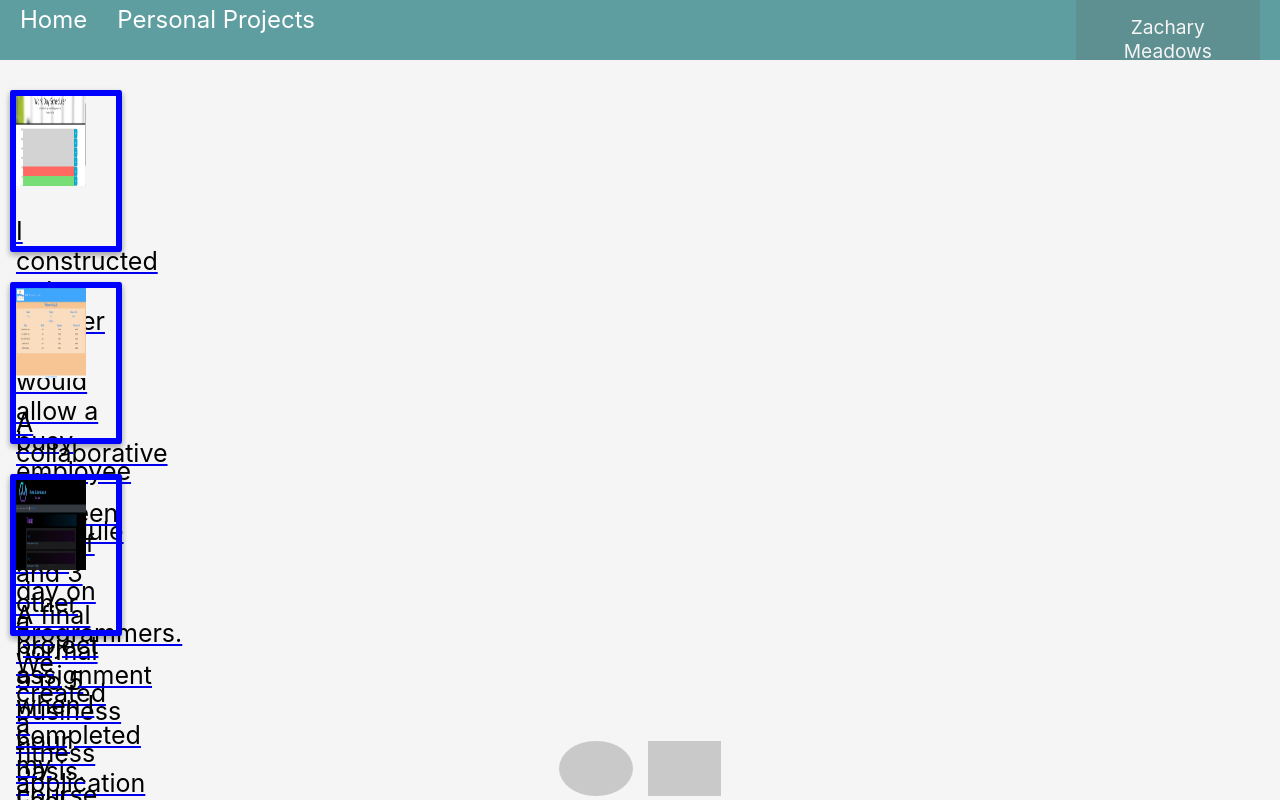
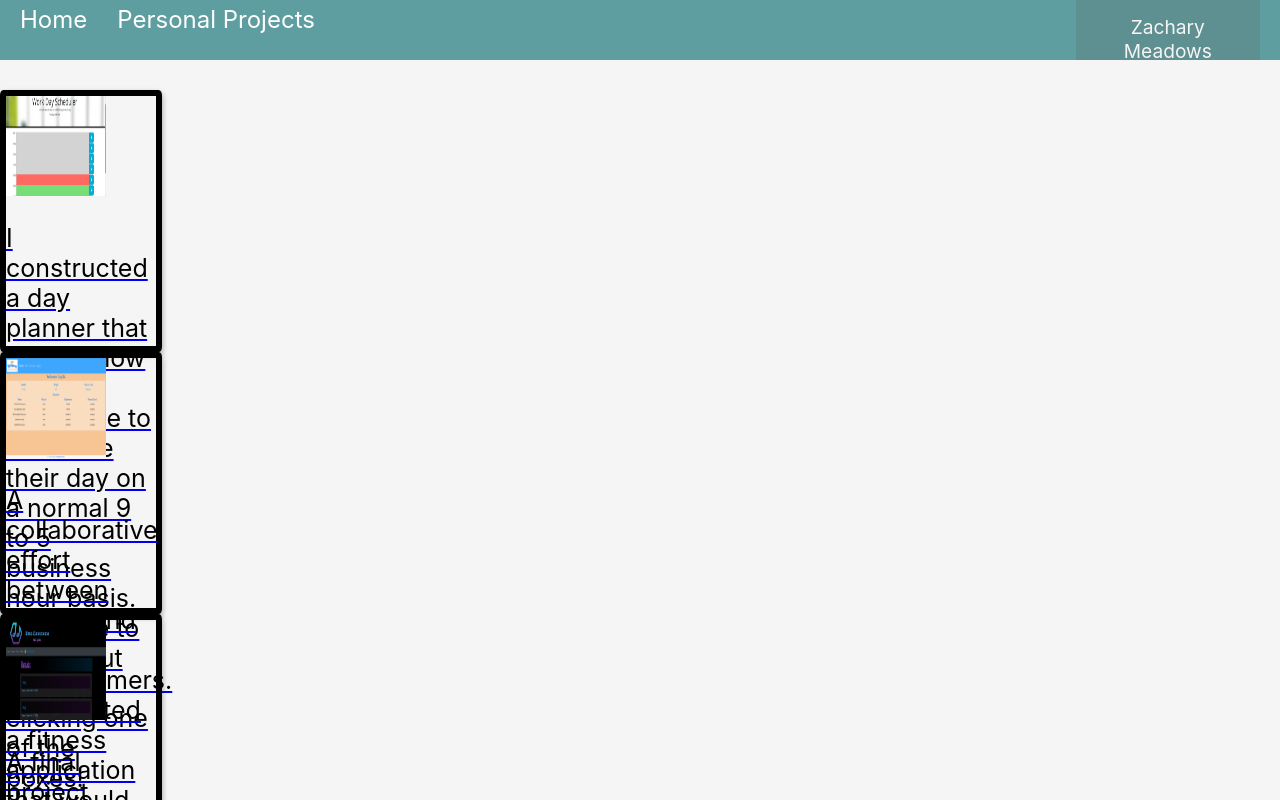
Before and after one commit to zachmdws/portfolio-revamp, a React (Create React App) app: page /personal-projects in a window 1280 px wide. Shown: the top 800 px of the page. Built offline with nearby package versions, Linux system fonts and the light colour scheme; grey boxes are pictures that could not be loaded.

Commit message:
Compression of portfolio into one simple page.

```diff
--- a/src/components/ProjectCard/styles.css
+++ b/src/components/ProjectCard/styles.css
@@ -1,22 +1,22 @@
 .projectCard {
-    border: 6px solid blue;
+    border: 6px solid black;
     color: black;
-    font-size: 20px;
-    height: 150px;
-    width: 100px;
+    font-size: 10px;
+    height: 250px;
+    width: 150px;
     border-radius: 2%;
     box-shadow: 0 3px 6px rgba(0,0,0,0.16), 0 3px 6px rgba(0,0,0,0.23);
     /*float: left;*/
-    margin-left: 10px;
+    /*margin-left: 10px;
     margin-right: 25px;
     margin-top: 30px;
     margin-bottom: 30px;
-    position: relative
+    position: relative*/
   }
 
   .cardImage {
-    height: 90px;
-    width: 70px;
+    height: 100px;
+    width: 100px;
   }
 
   .projectCardBody {
```
